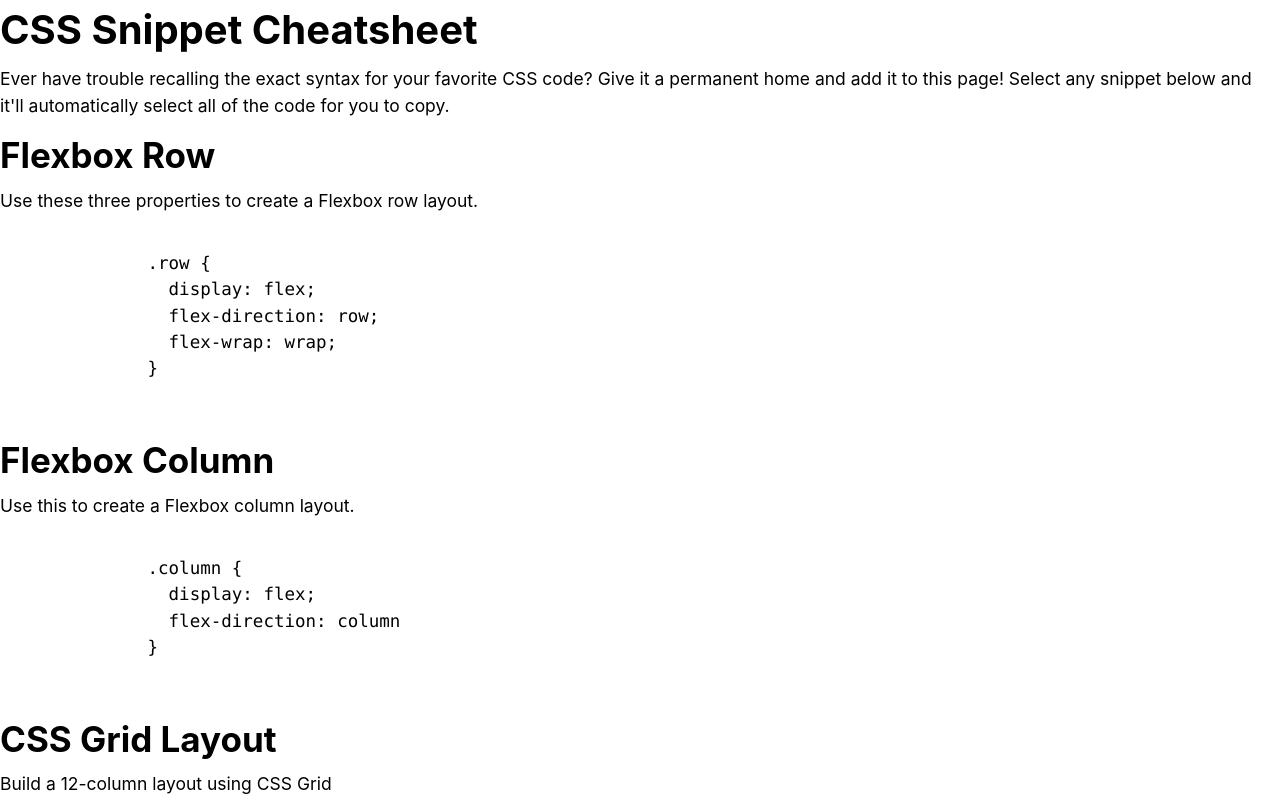
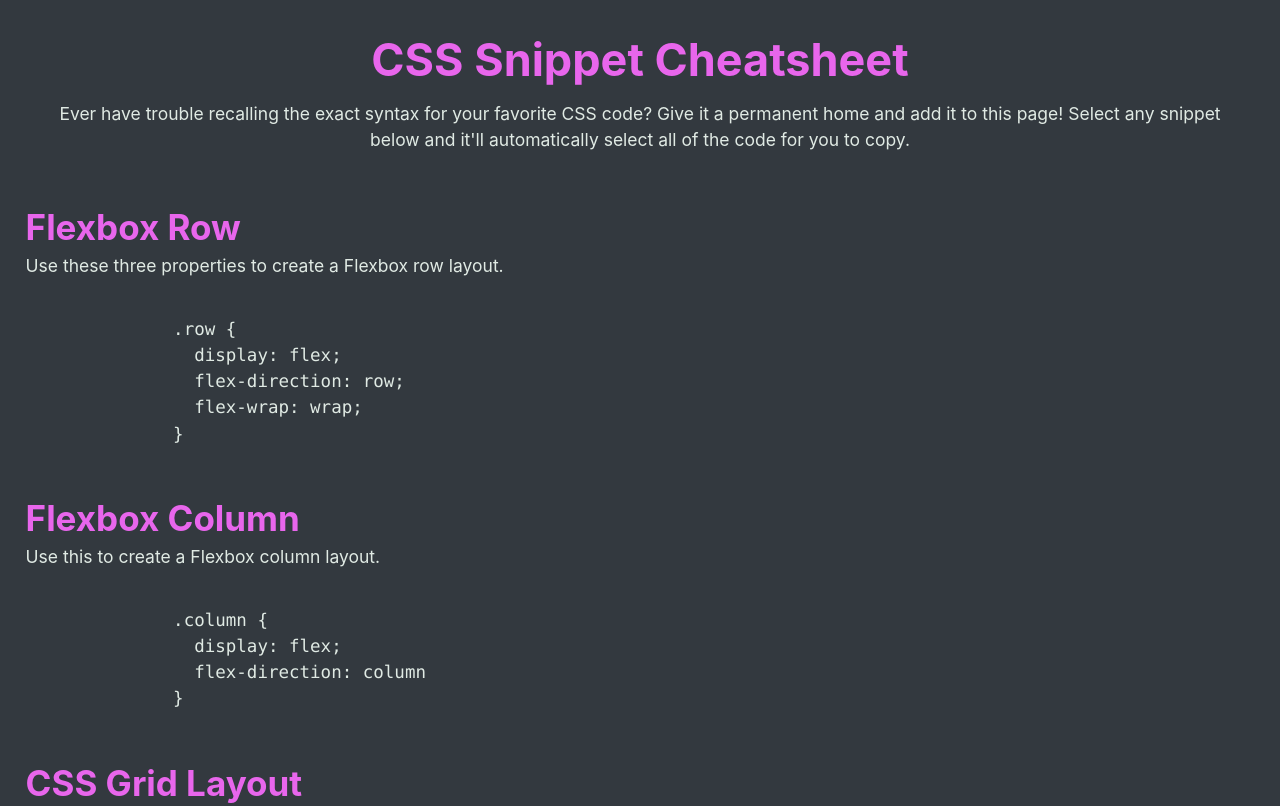
Before and after one commit to nickarocho/css-snippet-cheatsheet, a plain HTML site: page index.html in a window 1280 px wide. Shown: the top 806 px of the page. Drawn offline with Linux system fonts and the light colour scheme.

Commit message:
style sections and typography

```diff
--- a/assets/css/style.css
+++ b/assets/css/style.css
@@ -1,5 +1,8 @@
 :root {
-  /* CSS VARIABLES */
+  --outer-space: #33393f;
+  --bright-turqouise: #2aefcb;
+  --gin: #e0eae4;
+  --heliotrope: #e866ec;
 }
 
 html {
@@ -9,15 +12,17 @@ html {
 body {
   font-family: -apple-system, BlinkMacSystemFont, 'Segoe UI', Roboto, Helvetica,
     Arial, sans-serif, 'Apple Color Emoji', 'Segoe UI Emoji', 'Segoe UI Symbol';
-
   font-size: 1.75rem;
   line-height: 1.5;
-  /* color: TODO; */
-  /* background-color: TODO; */
+  color: var(--gin);
+  background-color: var(--outer-space);
 }
 
 h1, h2, h3, h4, h5, h6 {
   margin-bottom: 0.625rem;
+  color: var(--heliotrope);
+  font-weight: 700;
+  line-height: 1.1;
 }
 
 h1 {
@@ -54,3 +59,25 @@ code {
     'Liberation Mono', 'Nimbus Mono L', Monaco, 'Courier New', Courier,
     monospace;
 }
+
+header {
+  width: 96%;
+  margin: 0 auto;
+  padding: 2.5rem;
+  text-align: center;
+}
+
+header h1.page-title {
+  padding: 1rem 1.2rem;
+  font-size: 4.5rem;
+}
+
+main {
+  width: 96%;
+  margin: 2rem auto;
+}
+
+footer {
+  margin: 1.5rem;
+  text-align: center;
+}
--- a/index.html
+++ b/index.html
@@ -12,7 +12,7 @@
 
 <body>
   <header>
-    <h1>CSS Snippet Cheatsheet</h1>
+    <h1 class="page-title">CSS Snippet Cheatsheet</h1>
     <p>Ever have trouble recalling the exact syntax for your favorite CSS code? Give it a permanent home and add it to
       this
       page! Select any snippet below and it'll automatically select all of the code for you to copy.</p>
```
